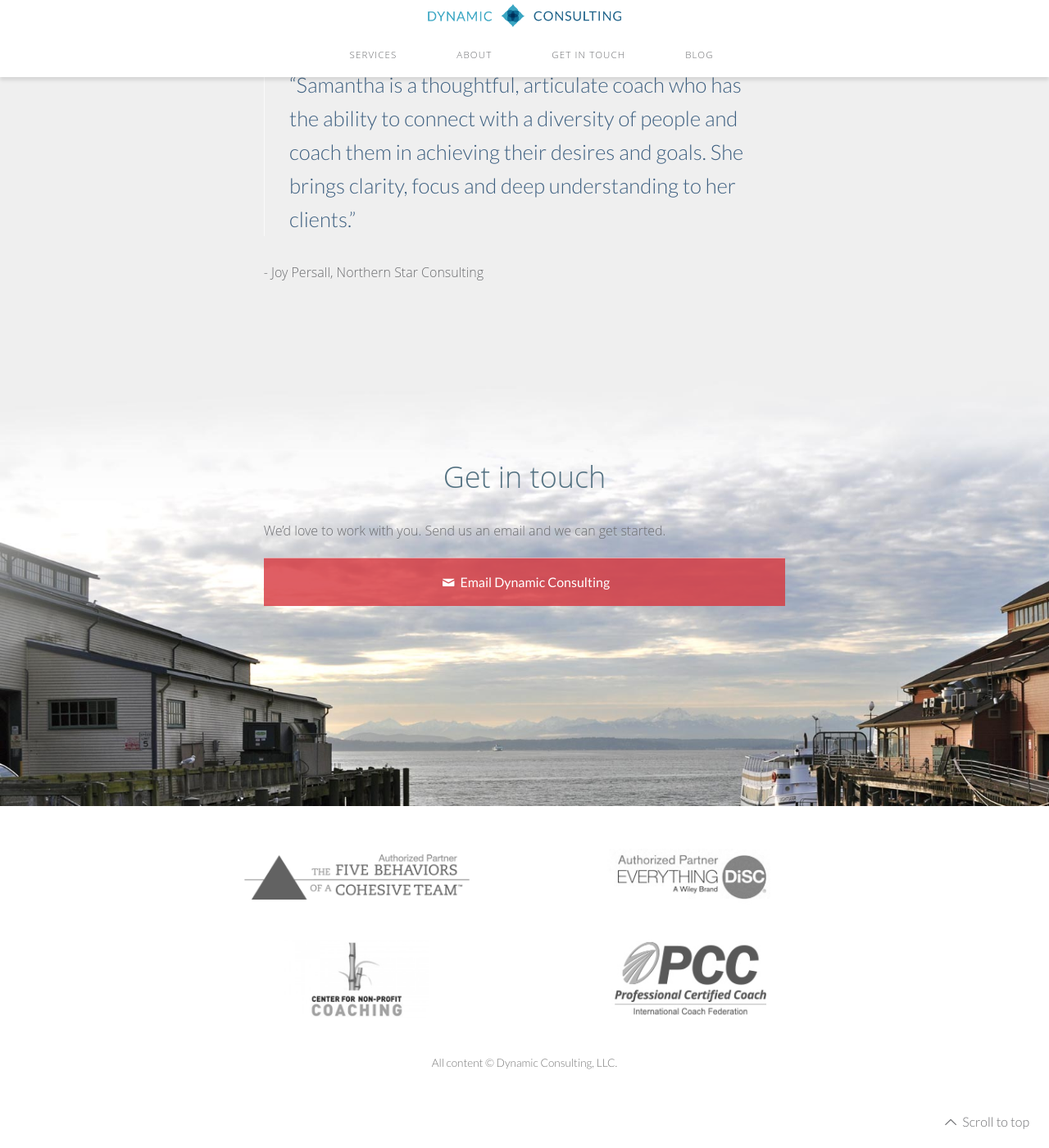
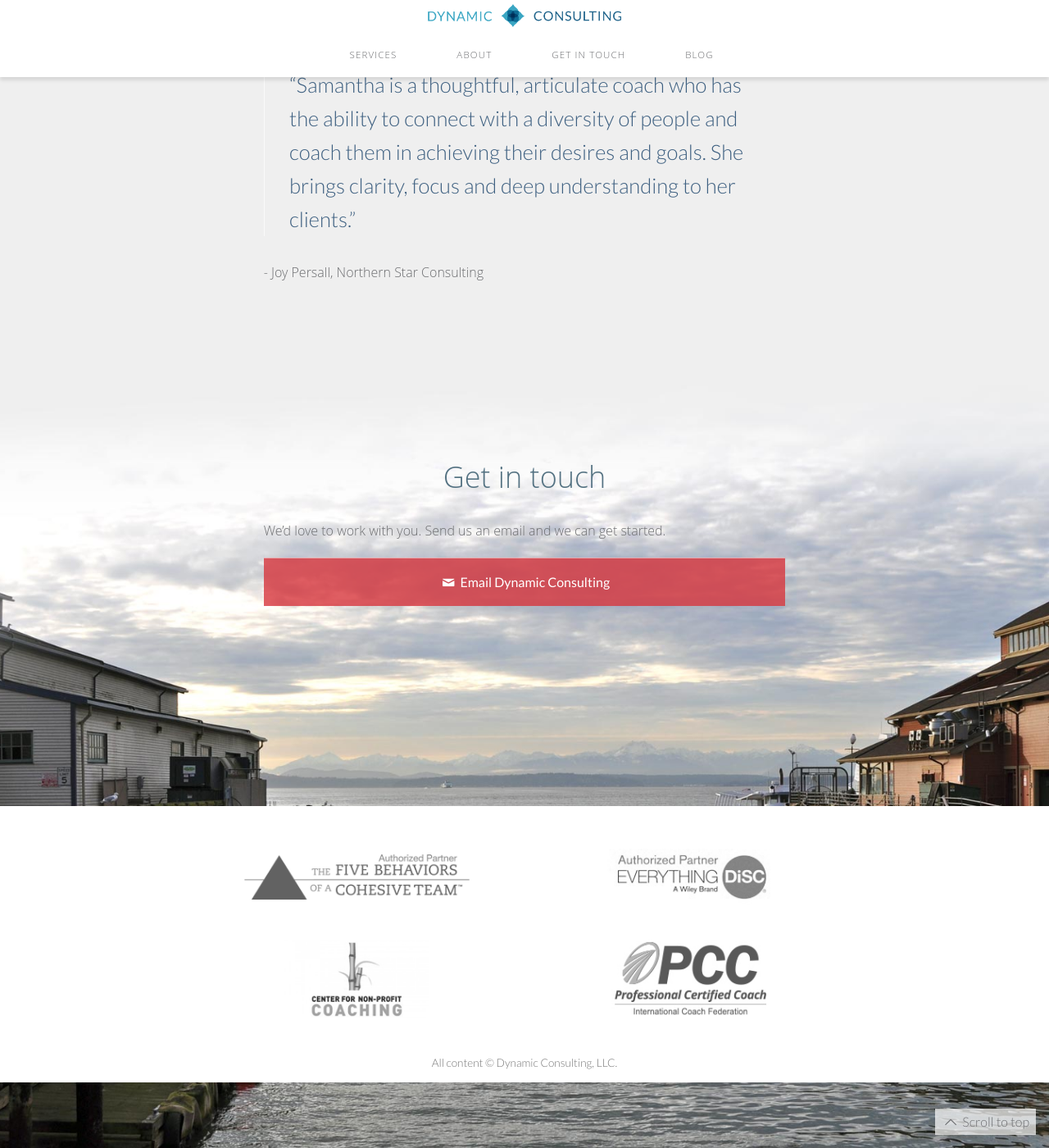
Before and after one commit to ducstudio/dynamicconsulting.github.io, a Jekyll site: the page built from index.html, in a window 1280 px wide and 1400 px high, scrolled down 2408 px. Shown: the whole window at 82% size. Built offline with Jekyll 4.4.1, drawn with Linux system fonts in a browser that asks for light colours; Markdown is read by kramdown in place of the engine named in the settings; the list of posts is cut into pages by our own code.

Commit message:
Footer background updates

```diff
--- a/assets/scss/_dynamic.scss
+++ b/assets/scss/_dynamic.scss
@@ -207,9 +207,9 @@
 /*** Get in touch ***/
 
 #get-in-touch {
-  background: url(../../images/design/footer.jpg) 0% 0% no-repeat;
+  background: url(../../images/design/footer.jpg) top center no-repeat;
   @media #{$medium} {background-size: cover;}
-  padding: 10em 0 0em 0;
+  padding: 10em 0 5em 0;
   h2 {color: #547282;}
   a.button {
     border: none;
```
Also changed, not shown: assets/css/foundation.css, 4 other files.
